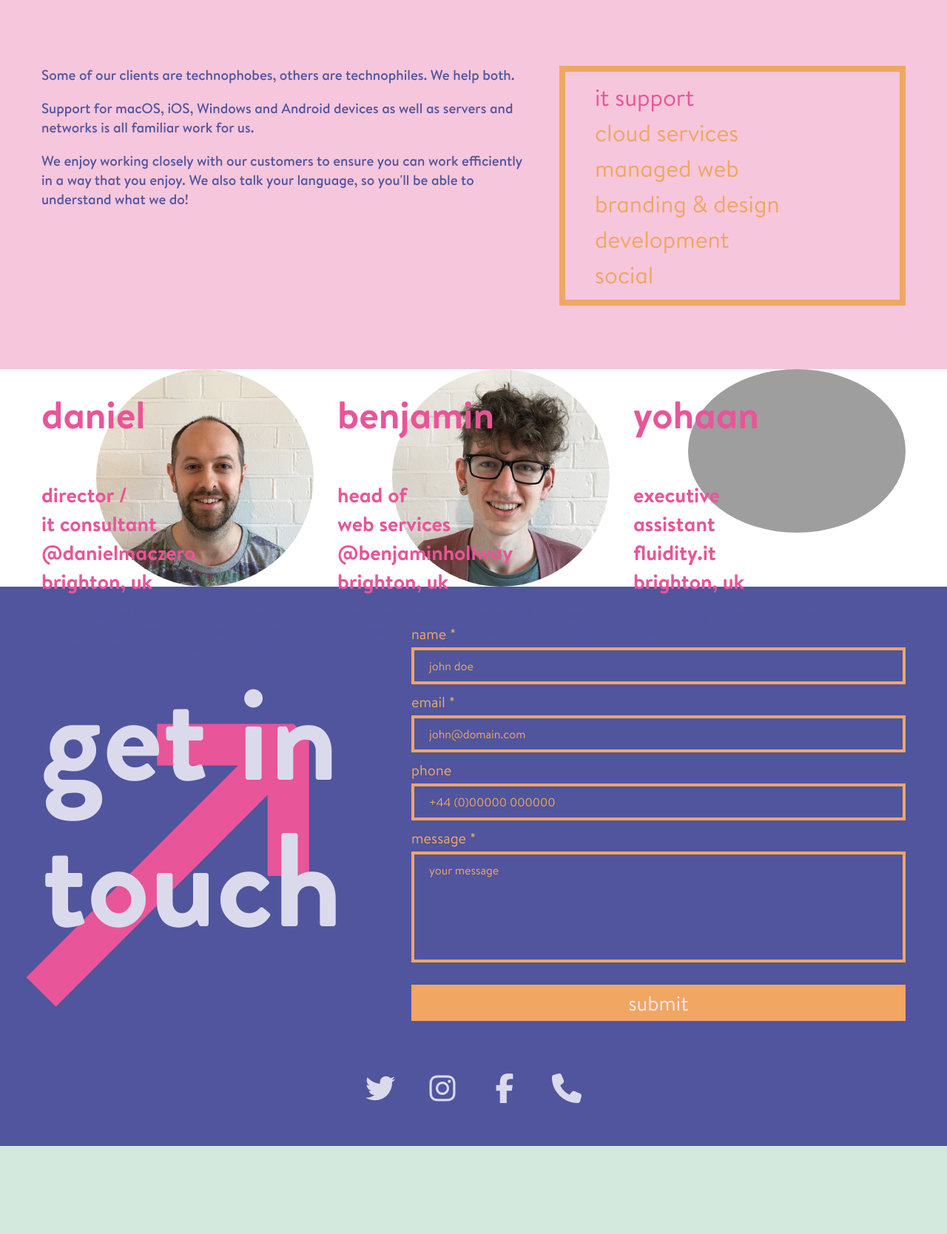
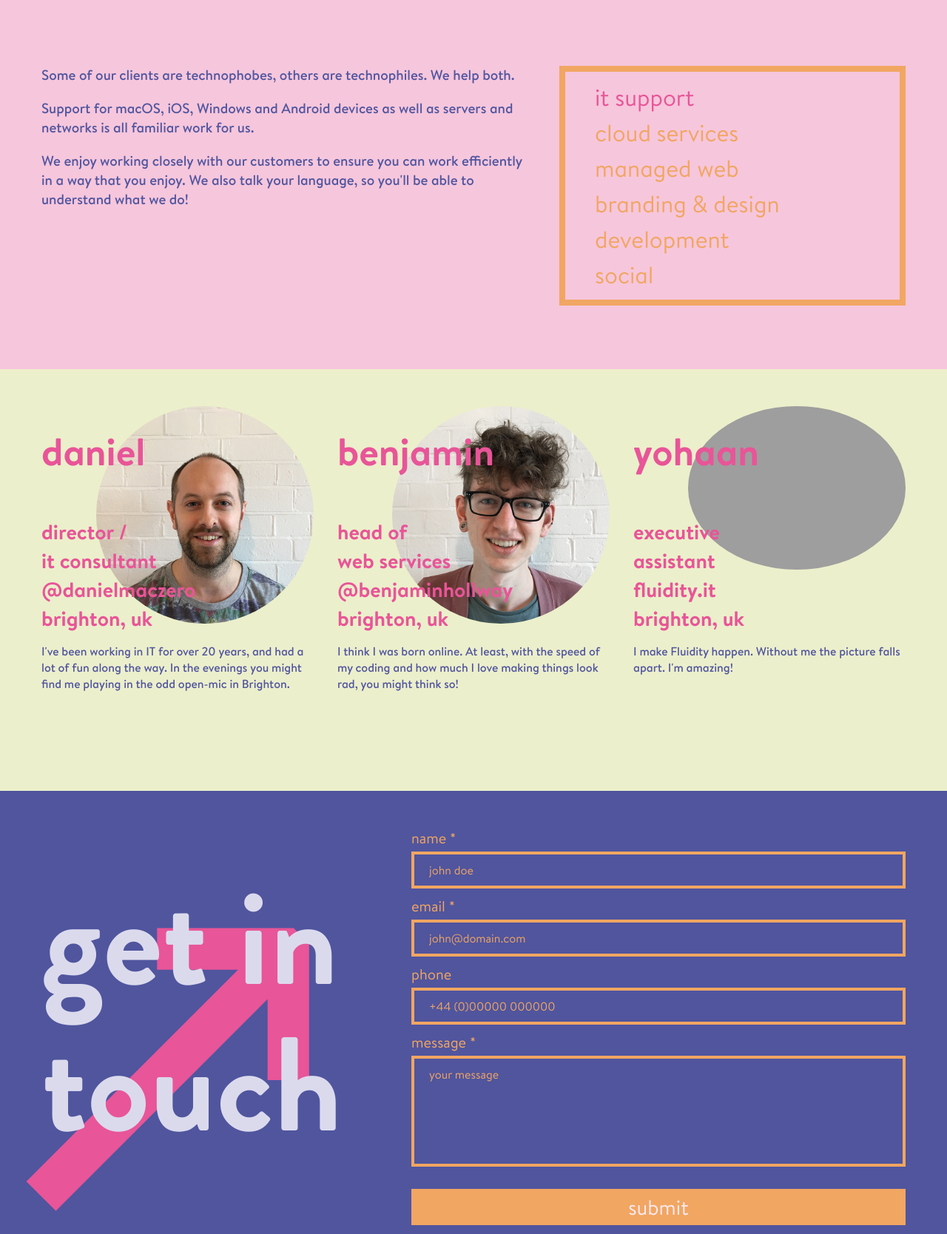
Before and after one commit to FluidityIT/fluidity, a PHP site: page / in a window 1280 px wide. Shown: the part 801-2469 px from the top of the page at 74% size. Before the commit the page ends 2350 px from the top, so only its background shows below. Run offline with PHP 8.4, Linux system fonts and the light colour scheme; style sheets or scripts are compiled from the project's sources; some libraries are stand-ins or nearby versions; grey boxes are pictures that could not be loaded.

Commit message:
About to team

```diff
--- a/src/assets/scss/components/_about.scss
+++ b/src/assets/scss/components/_about.scss
@@ -1,4 +1,4 @@
-.section--about {
+.section--team {
 	min-height: 570px;
 	padding: 50px 0;
 	background-color: palette(green);
```
